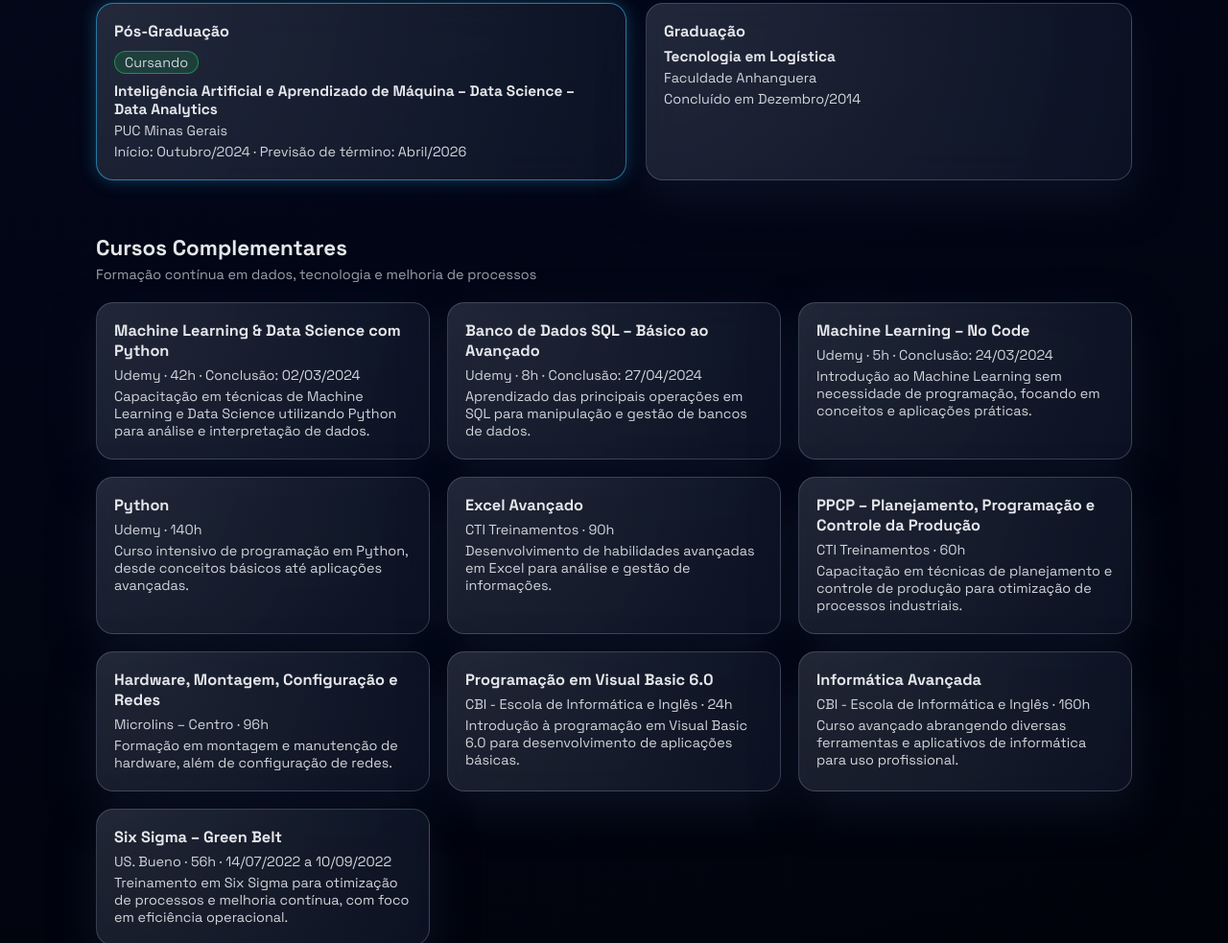
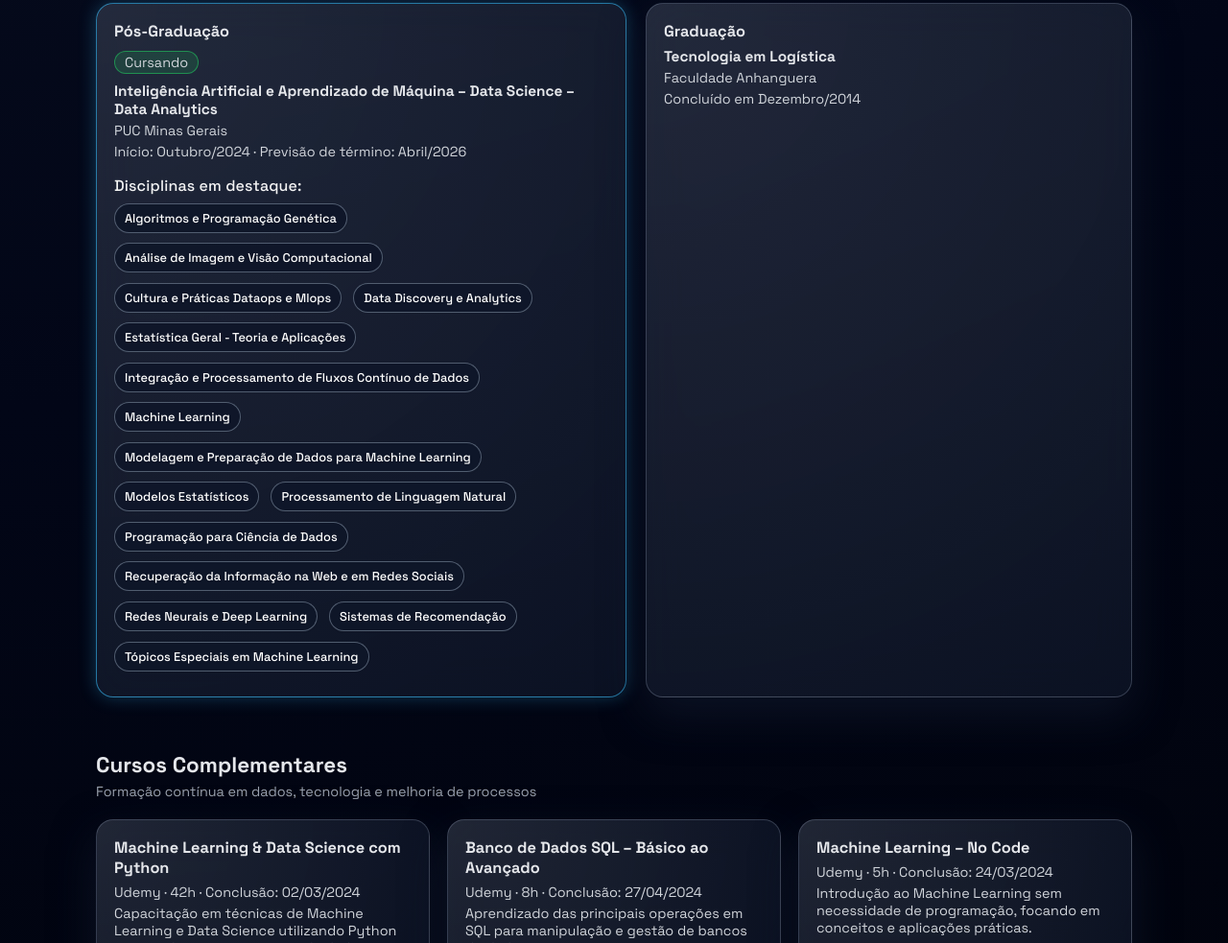
Before and after one commit to evandogaspar/evandogaspar.github.io, a plain HTML site: page index.html in a window 1280 px wide. Shown: the part 1796-2779 px from the top of the page at 96% size. Drawn offline with Linux system fonts and the light colour scheme.

Commit message:
feat/add-disciplinas

```diff
--- a/assets/css/style.css
+++ b/assets/css/style.css
@@ -1,3 +1,35 @@
+/* Frase Disciplinas em destaque */
+.disciplinas-label span {
+  font-size: 1em;
+  font-weight: 500;
+  color: #fff;
+  opacity: 0.95;
+  letter-spacing: 0.01em;
+}
+/* Chips/Badges para disciplinas da pós-graduação */
+.chips-wrap {
+  display: flex;
+  flex-wrap: wrap;
+  gap: 0.5em 0.75em;
+}
+.chip {
+  display: inline-block;
+  background: #174a7a;
+  color: #fff;
+  border-radius: 16px;
+  padding: 0.35em 1em;
+  font-size: 0.97em;
+  margin-bottom: 0.2em;
+  border: 1px solid #174a7a;
+  box-shadow: 0 1px 2px rgba(60,60,60,0.07);
+  font-weight: 500;
+  transition: background 0.2s, color 0.2s;
+  text-shadow: 0 1px 2px rgba(0,0,0,0.10);
+}
+.chip:hover {
+  background: #2566a8;
+  color: #fff;
+}
 :root {
   --bg: #030712;
   --bg-elevated: rgba(15, 23, 42, 0.85);
--- a/index.html
+++ b/index.html
@@ -251,6 +251,26 @@
           <h4>Inteligência Artificial e Aprendizado de Máquina – Data Science – Data Analytics</h4>
           <p class="item-entity">PUC Minas Gerais</p>
           <p class="item-detail">Início: Outubro/2024 · Previsão de término: Abril/2026</p>
+            <div class="disciplinas-label" style="margin-top:1em; margin-bottom:0.5em;">
+              <span>Disciplinas em destaque:</span>
+            </div>
+            <div class="chips chips-wrap" style="display:flex; flex-wrap:wrap; gap:0.5em 0.75em; margin-bottom:0.5em;">
+              <span class="chip">Algoritmos e Programação Genética</span>
+              <span class="chip">Análise de Imagem e Visão Computacional</span>
+              <span class="chip">Cultura e Práticas Dataops e Mlops</span>
+              <span class="chip">Data Discovery e Analytics</span>
+              <span class="chip">Estatística Geral - Teoria e Aplicações</span>
+              <span class="chip">Integração e Processamento de Fluxos Contínuo de Dados</span>
+              <span class="chip">Machine Learning</span>
+              <span class="chip">Modelagem e Preparação de Dados para Machine Learning</span>
+              <span class="chip">Modelos Estatísticos</span>
+              <span class="chip">Processamento de Linguagem Natural</span>
+              <span class="chip">Programação para Ciência de Dados</span>
+              <span class="chip">Recuperação da Informação na Web e em Redes Sociais</span>
+              <span class="chip">Redes Neurais e Deep Learning</span>
+              <span class="chip">Sistemas de Recomendação</span>
+              <span class="chip">Tópicos Especiais em Machine Learning</span>
+            </div>
         </article>
         <article class="card glass">
           <h3>Graduação</h3>
```
